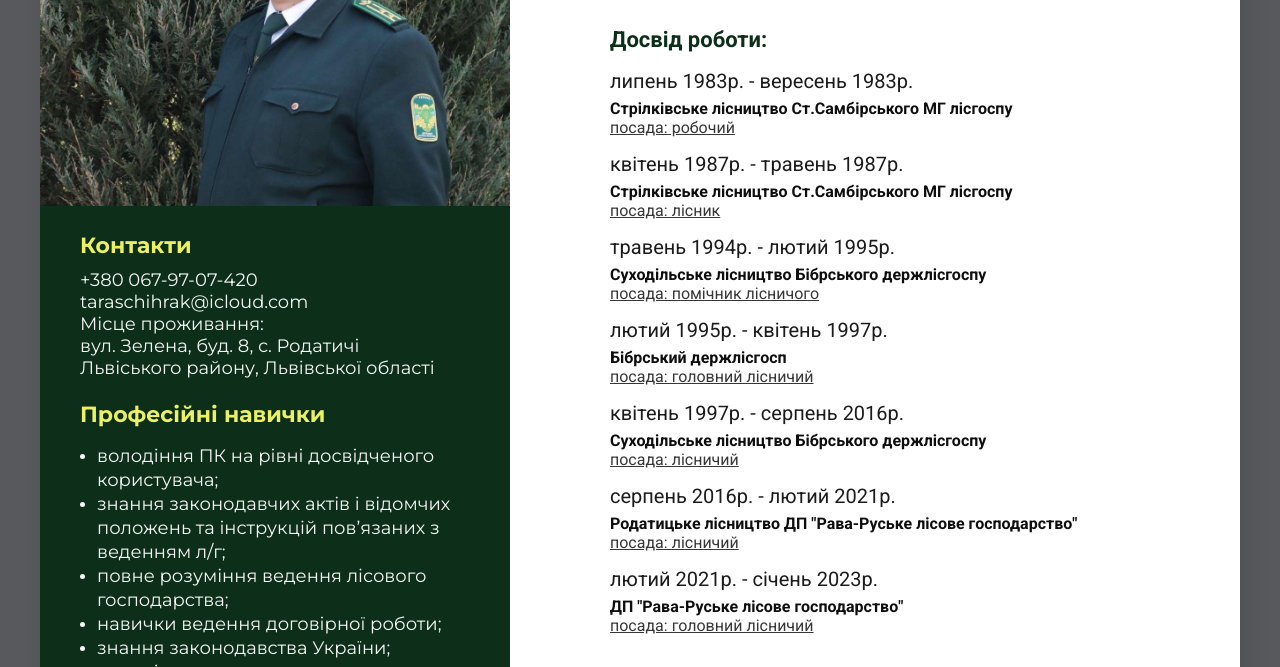
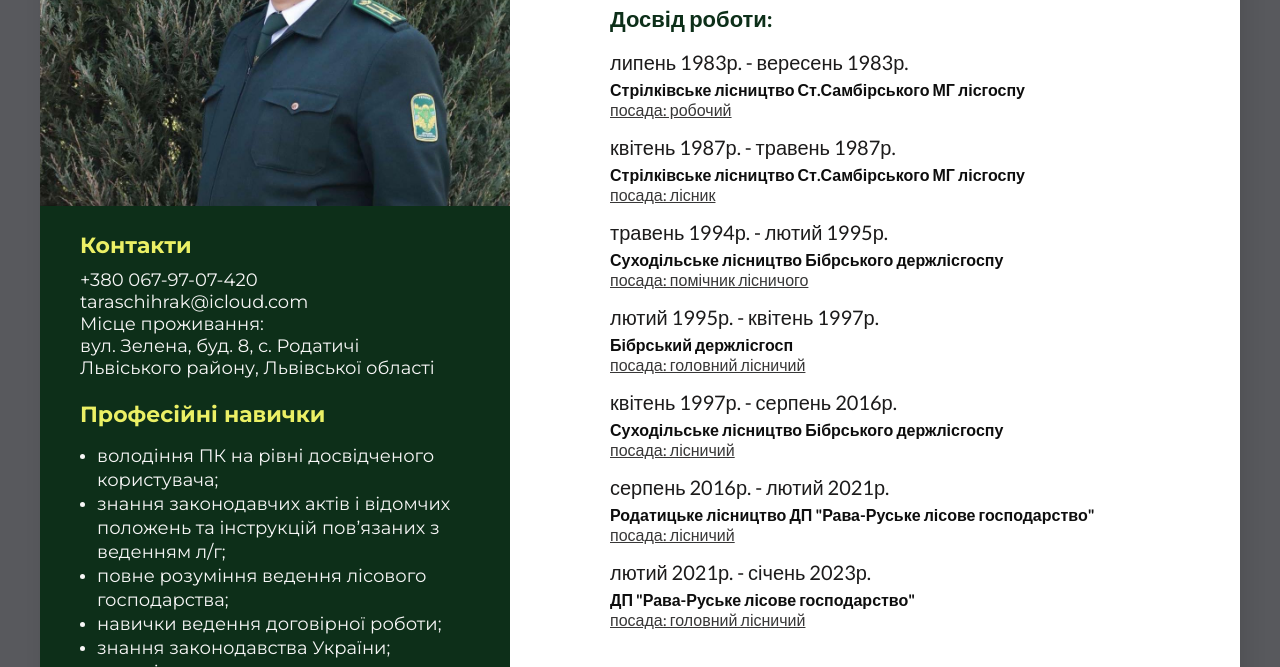
Before and after one commit to Romashka25/resume-chihrak, a plain HTML site: page index.html in a window 1280 px wide. Shown: the part 304-971 px from the top of the page. Drawn offline with Linux system fonts and the light colour scheme.

Commit message:
first commit

```diff
--- a/css/style.css
+++ b/css/style.css
@@ -20,7 +20,7 @@ a {
 
 .main-content-section {
   padding: 10px 100px;
-  font-family: 'Roboto', sans-serif;
+  font-family: 'Lato', sans-serif;
   font-weight: 700;
 }
 
--- a/index.html
+++ b/index.html
@@ -9,8 +9,10 @@
   <link rel="preconnect" href="https://fonts.gstatic.com" />
   <link href="<link rel=" preconnect" href="https://fonts.googleapis.com">
   <link rel="preconnect" href="https://fonts.gstatic.com" crossorigin>
+  <link href="<link rel=" preconnect" href="https://fonts.googleapis.com">
+  <link rel="preconnect" href="https://fonts.gstatic.com" crossorigin>
   <link
-    href="https://fonts.googleapis.com/css2?family=Montserrat:wght@400;700&family=Roboto:wght@400;700&family=Ubuntu:wght@400;700&display=swap"
+    href="https://fonts.googleapis.com/css2?family=Lato:wght@400;700&family=Montserrat:wght@400;700&family=Ubuntu:wght@400;700&display=swap"
     rel="stylesheet" />
   <link rel="stylesheet" href="css/style.css" />
 </head>
```
